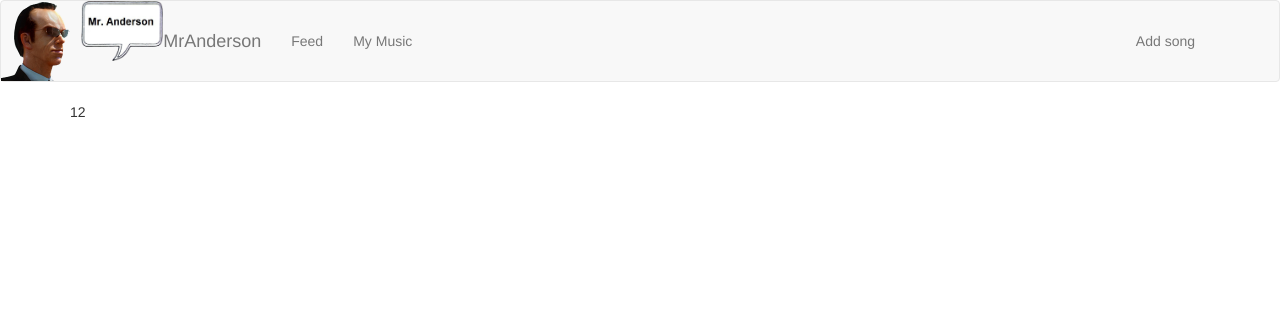
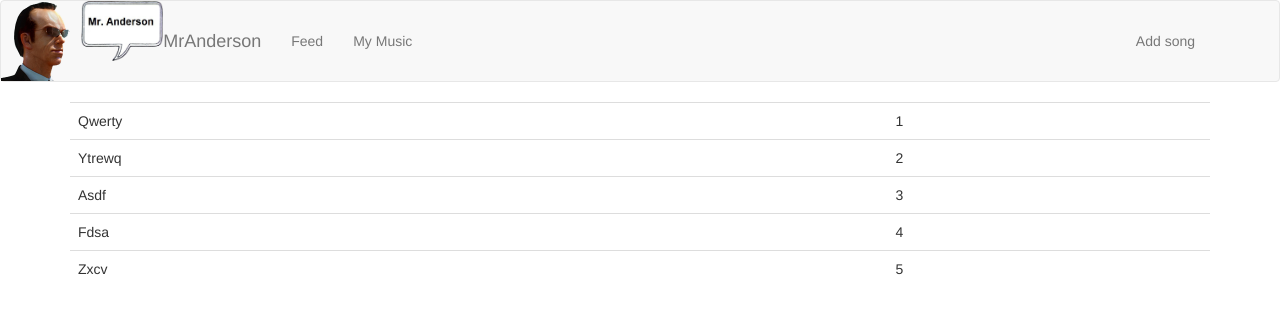
Before and after one commit to HoodyMac/MrAnderson, a plain HTML site: page public/index.html at #/music in a window 1280 px wide. Drawn offline with nearby package versions, Linux system fonts and the light colour scheme; some packages are replaced by stand-ins of ours.

Commit message:
Added music table

```diff
--- a/public/music.html
+++ b/public/music.html
@@ -1 +1,8 @@
-{{ num }}
+  <table class="table table-hover">
+   <tbody>
+     <tr ng-repeat = "song in songs">
+       <td>{{song.author}}</td>
+       <td>{{song.name}}</td>
+     </tr>
+   </tbody>
+ </table>
--- a/public/scripts/music.js
+++ b/public/scripts/music.js
@@ -1,3 +1,24 @@
 angular.module('mrAndersonApp').controller('MusicCtrl', ['$scope', function($scope) {
-  $scope.num = 12;
+  $scope.songs = [
+    {
+      author: "Qwerty",
+      name: "1"
+    },
+    {
+      author: "Ytrewq",
+      name: "2"
+    },
+    {
+      author: "Asdf",
+      name: "3"
+    },
+    {
+      author: "Fdsa",
+      name: "4"
+    },
+    {
+      author: "Zxcv",
+      name: "5"
+    }
+  ]
 }]);
```
